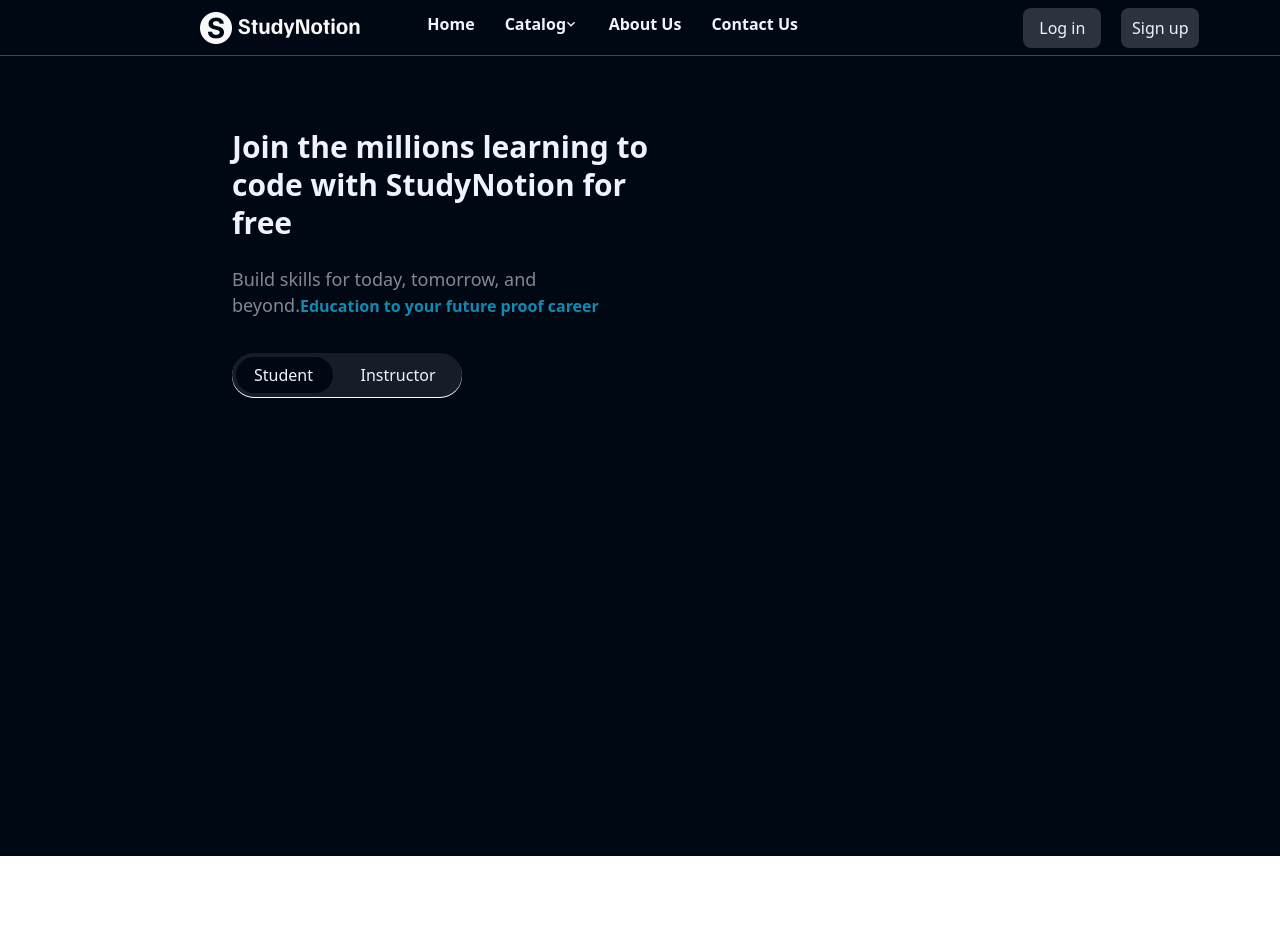
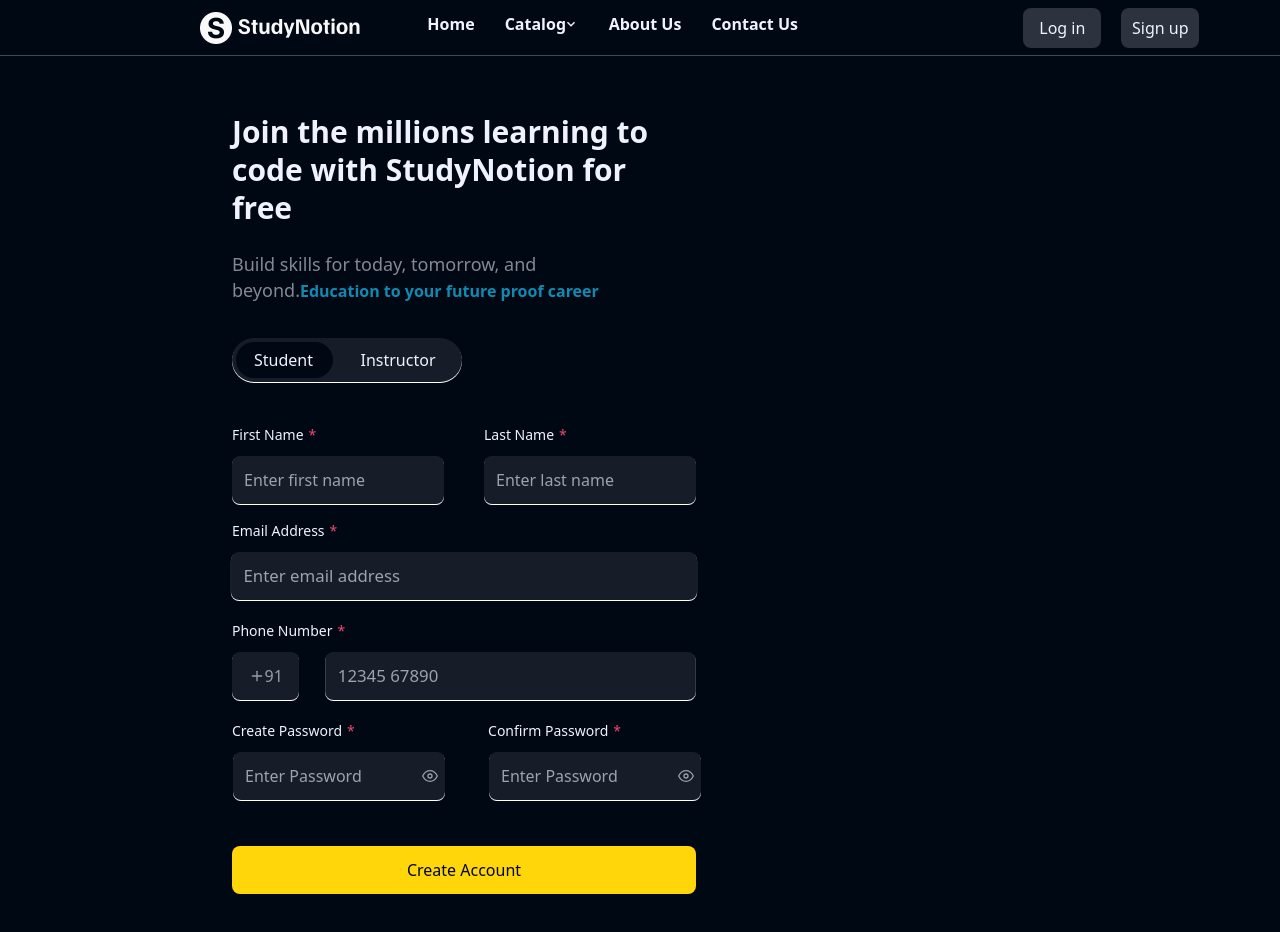
Before and after one commit to harshsahani14/StudySphere, a React (Create React App) app in the folder frontend/: page /signup in a window 1280 px wide. Shown: the top 932 px of the page. Before the commit the page ends 856 px from the top, so only its background shows below. Built offline with nearby package versions, Linux system fonts and the light colour scheme; no server answers.

Commit message:
Signup form developed

```diff
--- a/frontend/src/components/NavBar.jsx
+++ b/frontend/src/components/NavBar.jsx
@@ -13,8 +13,8 @@
   const {user} = useSelector(state => state.profile)
   const {totalItems} = useSelector(state => state.cart)
 
-  const [categories,setCategories] = useState([])
-  // var categories = []
+  // const [categories,setCategories] = useState([])
+  var categories = []
 
 
   const fetchCategories = async ()=>{
@@ -22,8 +22,8 @@
     try{
       const result = await apiCall('GET',categoryApiURL.getAll)
       console.log(result.data.category)
-      setCategories([...result.data.category])
-      // categories = [...result.data.category]
+      // setCategories([...result.data.category])
+      categories = [...result.data.category]
       console.log(categories)
     }
     catch(e){
@@ -46,11 +46,22 @@
                 color : isActive ? "#FFD60A" : "#F1F2FF"
             })} className=" font-[600] text-[16px] leading-[24px] ">Home</NavLink>
 
-            <div className=' flex gap-2 relative w-[74px] h-[32px] cursor-pointer '>
+            <div className=' flex gap-2 relative w-[74px] h-[32px] cursor-pointer group '>
                 <p className=' font-[600] text-[16px] leading-[24px] text-richblack5'>Catalog</p>
                 <MdOutlineKeyboardArrowDown className=' text-richblack5 absolute bottom-3 right-0' />
-                <div></div>
-                <div className=''></div>
+
+                <div className=' invisible flex flex-col w-[280px] h-fit group-hover:visible bg-richblack5 absolute top-10 right-[-120px] opacity-0 group-hover:opacity-100 transition-all duration-300 px-[15px]  py-[15px] rounded-md '>
+                        <div className=' w-14 h-14 bg-richblack5  top-0 right-[99px] rotate-45 absolute   rounded-sm z-0 '></div>
+
+                        <Link to={`/categories/python`} className=' w-full h-[50px] text-richblack900 text-[16px] flex font-[600] items-center text-left pl-[13px]  hover:bg-richblack50 rounded-md z-10'>
+                            <div>Python</div>
+                        </Link>
+                        <Link to={`/categories/devops`} className=' w-full h-[50px] text-richblack900 text-[16px] flex font-[600] items-center text-left pl-[13px]  hover:bg-richblack50 rounded-md z-10'>
+                        <div>Devops</div>
+                        </Link>
+
+
+                </div>
             </div>
 
 
--- a/frontend/src/pages/LoginPage.jsx
+++ b/frontend/src/pages/LoginPage.jsx
@@ -16,8 +16,8 @@
 
   return (
 
-    <div className=' bg-richblack900 w-full h-screen flex gap-[100px] justify-center items-center'>
-        <div className=' flex flex-col w-[508px] h-[562px] top-[174px] left-[120px] p-[32px] gap-[36px]'>
+    <div className=' bg-richblack900 w-full h-[679px] flex gap-[100px] justify-center items-center overflow-hidden'>
+        <div className=' flex flex-col w-[508px] h-[562px] top-[174px] left-[120px] p-[32px] gap-[36px] '>
 
             <div className=' w-[444px] h-[100px] flex flex-col gap-[12px]'
             >
@@ -38,7 +38,7 @@
             </div>
 
             <form >
-                <div for="emailId" className=' text-left font-[400] text-[14px] leading-[22px] text-richblack5 mr-[340px]  flex mb-[10px]'>Email Address <div className='ml-[5px] text-pink200'>*</div></div>
+                <label for="emailId" className=' text-left font-[400] text-[14px] leading-[22px] text-richblack5 mr-[340px]  flex mb-[10px]'>Email Address <div className='ml-[5px] text-pink200'>*</div></label>
                 <input type="text" id="emailId" name="emailId" className='mr-[200px] w-[444px] h-[48px] rounded-[8px] p-[12px] gap-[12px] bg-richblack800 shadow-toggle text-richblack200' placeholder='Enter email address' required></input><br></br><br></br>
                 <div className=' text-left font-[400] text-[14px] leading-[22px] text-richblack5 mr-[340px]  flex mb-[10px]'>Password <div className='ml-[5px] text-pink200'>*</div></div>
                 <div className=' relative h-[102px] mb-[-56px]'>
@@ -48,7 +48,7 @@
                         }
                         <p className='absolute font-[600] text-[12px] leading-[20px]  text-blue200 bottom-7 right-0 cursor-pointer'>Forgot password</p>
                 </div><br></br><br></br>
-                <Button content={'Sign in'} isYellow={true} hasArrow={false} width={444} link={'/catalog'}></Button>
+                <Button content={'Sign in'} isYellow={true} hasArrow={false} width={454} link={'/catalog'}></Button>
 
             </form>
 
--- a/frontend/src/pages/SignUpPage.jsx
+++ b/frontend/src/pages/SignUpPage.jsx
@@ -1,15 +1,19 @@
 import React from 'react'
 import { useState } from 'react';
+import { FiPlus,FiEyeOff,FiEye } from "react-icons/fi";
+import Button from '../components/Button';
 
 
 const SignUpPage = () => {
 
   const [userType,setUserType] = useState('student');
+  const [showPass,setShowPass] = useState(false)
+
 
   return (
-    <div className=' bg-richblack900 h-screen flex gap-[100px]'>
+    <div className=' bg-richblack900 h-[130vh] flex gap-[100px]'>
 
-      <div className=' w-[508px]   p-[32px] flex flex-col  gap-[36px] mt-[40px] ml-[200px]'>
+      <div className=' w-[508px]  p-[32px] flex flex-col  gap-[36px] mt-[25px] ml-[200px]'>
         <div className=' flex flex-col gap-[12px] w-[444px] h-[114px] text-left'>
           <p className=' text-richblack5 font-[600] leading-[38px] text-[30px] '>Join the millions learning to code with StudyNotion for <br></br> free</p>
           <p></p>
@@ -30,12 +34,72 @@
           </div>
 
 
-          <form className=' mt-[30px]'>
+          <form className=' mt-[30px] w-[464px] '>
 
-              <div className='flex flex-row w-fit h-[106px] gap-[20px]'>
+              <div className='flex flex-row w-[444px] h-[76px] '>
+                <div>
+                   <label for="fName" className=' text-left font-[400] text-[14px] leading-[22px] text-richblack5 flex mb-[10px] '>First Name<div className='ml-[5px] text-pink200 '>*</div></label>
+                    <input type="text" id="fName" name="fName" className='mr-[200px] w-[212px] h-[48px] rounded-[8px] p-[12px] gap-[12px] bg-richblack800 shadow-toggle text-richblack200' placeholder='Enter first name' required></input>
+                </div>
+
+                  <div className=' ml-[-160px]'>
+                     <label for="lName" className=' text-left font-[400] text-[14px] leading-[22px] text-richblack5 flex mb-[10px] '>Last Name<div className='ml-[5px] text-pink200 '>*</div></label>
+                      <input type="text" id="lName" name="lName" className='mr-[200px] w-[212px] h-[48px] rounded-[8px] p-[12px] gap-[12px] bg-richblack800 shadow-toggle text-richblack200' placeholder='Enter last name' required></input>
+                  </div>
+              </div>
+
+
+              <div className=' mt-[20px]'>
+                    <label for="emailId" className=' text-left font-[400] text-[14px] leading-[22px] text-richblack5 mr-[340px]  flex mb-[10px]'>Email Address <div className='ml-[5px] text-pink200'>*</div></label>
+                     <input type="text" id="emailId" name="emailId" className='mr-[200px] ml-[10px] w-[444px] h-[48px] rounded-[8px] p-[12px] gap-[12px] bg-richblack800 shadow-toggle text-richblack200 scale-x-105' placeholder='Enter email address' required></input>
+              </div>
+
+              <div className=' mt-[20px]'>
+                   <label for="phoneno" className='  w-full text-left font-[400] text-[14px] leading-[22px] text-richblack5 mr-[340px]  flex mb-[10px]'>Phone Number <div className='ml-[5px] text-pink200'>*</div></label>
+
+                  <div className=' flex gap-[20px] w-[455px] h-[48px] '>
+
+                      <div className=' w-[81px] h-[48px] rounded-[8px] p-[12px] gap-[12px] bg-richblack800 shadow-toggle text-richblack200 '>
+                          <div className=' flex items-center  justify-center'>
+                            <FiPlus />
+                              91
+                          </div>
+                      </div>
+                      <input type="text" id="phoneno" name="phoneno" className=' w-full h-[48px] rounded-[8px] p-[12px] gap-[12px] bg-richblack800 shadow-toggle text-richblack200 scale-x-105 ml-[15px]' placeholder='12345 67890' required></input>
+                  </div>
+
+              </div>
+
+              <div className=' w-[444px] h-[76px]  flex mt-[20px] '>
+                    <div className='flex flex-col '>
+                        <div className=' text-left font-[400] text-[14px] leading-[22px] text-richblack5 mr-[340px]  flex mb-[10px] w-full'>Create Password <div className='ml-[5px] text-pink200'>*</div></div>
+                        <div className=' relative h-[102px] mb-[-56px]'>
+                        <input type={`${ showPass ? 'text' : 'password' }`} id="pass" name="pass" className='mr-[200px] w-[212px] h-[48px] rounded-[8px] p-[12px] gap-[12px] bg-richblack800 shadow-toggle text-richblack200 mb-[10px] absolute z-[10] left-[1px]' placeholder='Enter Password' required></input>
+                        {
+                            showPass ? (<FiEyeOff className=' z-[20] right-[210px] absolute  top-4 text-richblack200 cursor-pointer' onClick={()=>{setShowPass(false)}}/>) : (<FiEye className='z-[20] absolute right-[210px] top-4 text-richblack200 cursor-pointer ' onClick={()=>{setShowPass(true)}}></FiEye>)
+                        }
+                        </div>
+                    </div>
+
+                    <div className=' flex flex-col ml-[-160px]  '>
+                        <div className=' text-left font-[400] text-[14px] leading-[22px] text-richblack5 mr-[340px]  flex mb-[10px] w-full'>Confirm Password <div className='ml-[5px] text-pink200'>*</div></div>
+                        <div className=' relative h-[102px] mb-[-56px] '>
+                        <input type={`${ showPass ? 'text' : 'password' }`} id="pass" name="pass" className='mr-[200px] w-[212px] h-[48px] rounded-[8px] p-[12px] gap-[12px] bg-richblack800 shadow-toggle text-richblack200 mb-[10px] absolute z-[10] left-[1px]' placeholder='Enter Password' required></input>
+                        {
+                            showPass ? (<FiEyeOff className=' z-[20] absolute right-[210px] top-4 text-richblack200 cursor-pointer' onClick={()=>{setShowPass(false)}}/>) : (<FiEye className='z-[20] absolute right-[210px] top-4  text-richblack200 cursor-pointer' onClick={()=>{setShowPass(true)}}></FiEye>)
+                        }
+
+                      </div>
+                    </div>
 
 
               </div>
+
+              <div className='mt-[50px]'>
+              <Button content={"Create Account"} isYellow={true} hasArrow={false} width={464} ></Button>
+              </div>
+
+
           </form>
 
 
```
